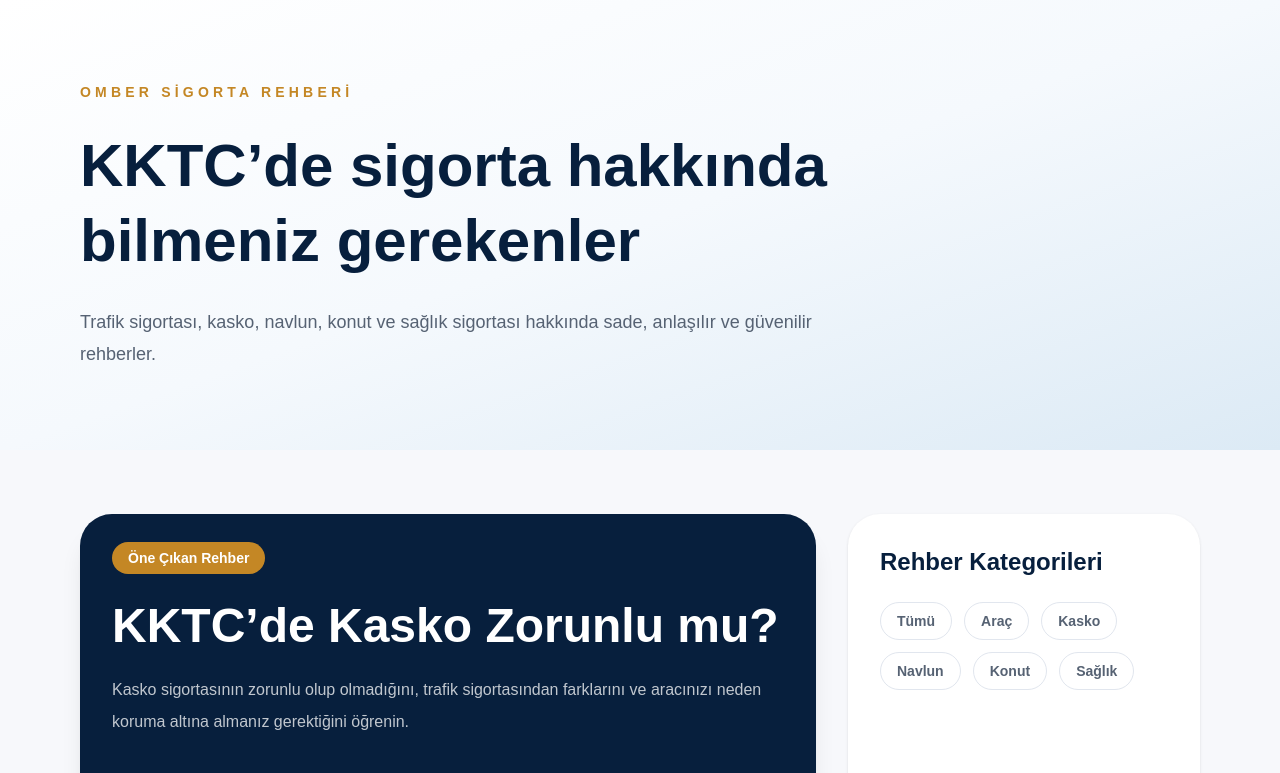
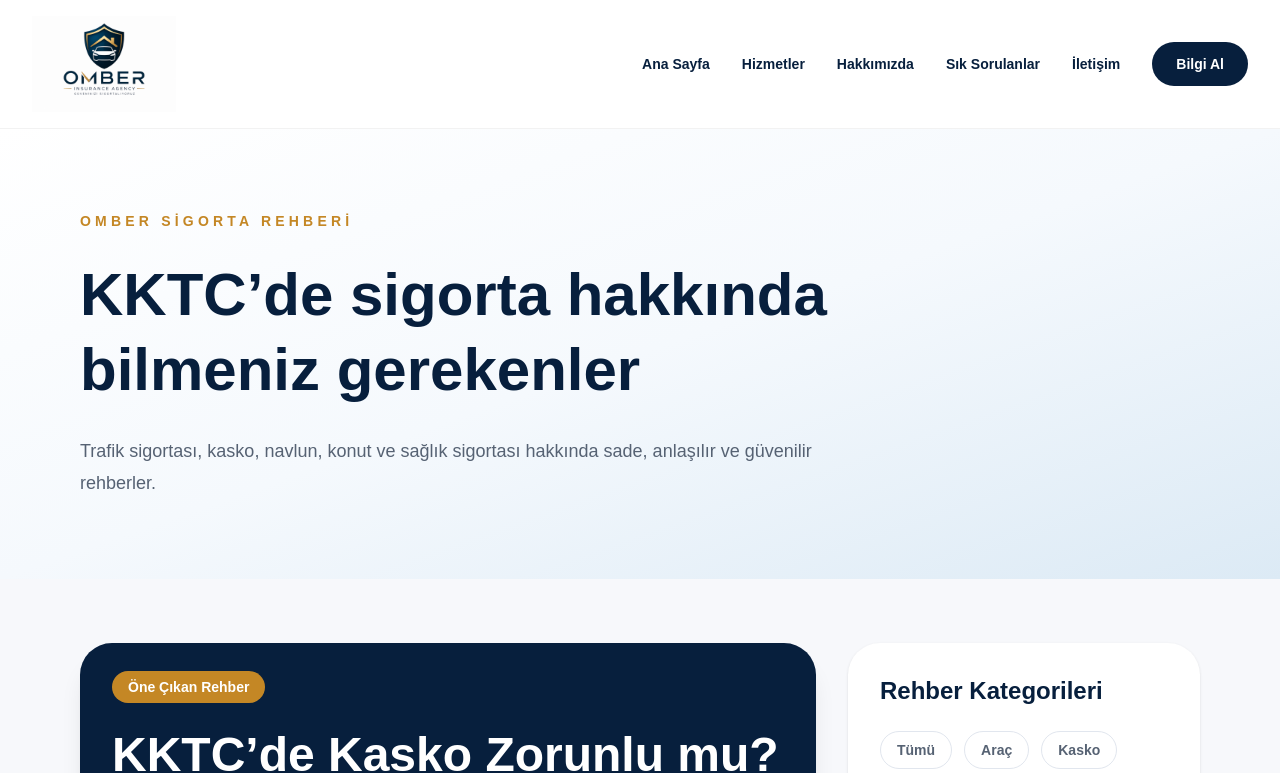
Before and after one commit to pasliilayda/omber-sigorta, a Next.js app: page /blog in a window 1280 px wide. Shown: the top 773 px of the page. Built offline with nearby package versions, Linux system fonts and the light colour scheme.

Commit message:
Updated blog navbar

```diff
--- a/app/blog/page.tsx
+++ b/app/blog/page.tsx
@@ -1,4 +1,5 @@
 import Link from "next/link";
+import Navbar from "@/components/Navbar";
 
 export const metadata = {
   title: "Sigorta Rehberi | Omber Sigorta",
@@ -53,6 +54,9 @@ const posts = [
 
 export default function BlogPage() {
   return (
+    <>
+      <Navbar />
+
       <main className="min-h-screen bg-[#f7f8fb] text-[#071f3d]">
         <section className="bg-gradient-to-br from-white via-[#f5f9fd] to-[#dceaf5] px-6 py-20 md:px-20">
           <div className="mx-auto max-w-7xl">
@@ -65,8 +69,8 @@ export default function BlogPage() {
             </h1>
 
             <p className="mt-7 max-w-3xl text-lg leading-8 text-[#566273]">
-            Trafik sigortası, kasko, navlun, konut ve sağlık sigortası hakkında
-            sade, anlaşılır ve güvenilir rehberler.
+              Trafik sigortası, kasko, navlun, konut ve sağlık sigortası
+              hakkında sade, anlaşılır ve güvenilir rehberler.
             </p>
           </div>
         </section>
@@ -139,5 +143,6 @@ export default function BlogPage() {
           </div>
         </section>
       </main>
+    </>
   );
 }
--- a/app/page.tsx
+++ b/app/page.tsx
@@ -1,6 +1,7 @@
 "use client";
 
 import { useState } from "react";
+import Navbar from "@/components/Navbar";
 import {
   Car,
   ShieldCheck,
--- /dev/null
+++ b/components/Navbar.tsx
@@ -0,0 +1,66 @@
+"use client";
+
+import Link from "next/link";
+import { Menu, X } from "lucide-react";
+import { useState } from "react";
+
+export default function Navbar() {
+  const [menuOpen, setMenuOpen] = useState(false);
+
+  return (
+    <nav className="sticky top-0 z-50 border-b border-black/5 bg-white/80 backdrop-blur-xl">
+      <div className="mx-auto flex max-w-7xl items-center justify-between px-4 py-4 md:px-8">
+        <Link href="/">
+          <img
+            src="/logo.png"
+            alt="Omber Sigorta"
+            className="h-16 w-auto md:h-24"
+          />
+        </Link>
+
+        <div className="hidden items-center gap-8 text-sm font-bold text-[#071f3d] md:flex">
+          <Link href="/">Ana Sayfa</Link>
+          <Link href="/#services">Hizmetler</Link>
+          <Link href="/#about">Hakkımızda</Link>
+          <Link href="/#faq">Sık Sorulanlar</Link>
+          <Link href="/#form">İletişim</Link>
+
+          <a
+            href="https://wa.me/905488504194"
+            target="_blank"
+            className="rounded-full bg-[#071f3d] px-6 py-3 text-white"
+          >
+            Bilgi Al
+          </a>
+        </div>
+
+        <button
+          onClick={() => setMenuOpen(!menuOpen)}
+          className="rounded-full bg-[#071f3d] p-3 text-white md:hidden"
+        >
+          {menuOpen ? <X /> : <Menu />}
+        </button>
+      </div>
+
+      {menuOpen && (
+        <div className="border-t border-black/5 bg-white px-6 py-6 md:hidden">
+          <div className="flex flex-col gap-5 text-base font-bold text-[#071f3d]">
+            <Link href="/">Ana Sayfa</Link>
+            <Link href="/#services">Hizmetler</Link>
+            <Link href="/#about">Hakkımızda</Link>
+            <Link href="/#faq">Sık Sorulanlar</Link>
+            <Link href="/#form">İletişim</Link>
+
+            <a
+              href="https://wa.me/905488504194"
+              target="_blank"
+              className="rounded-full bg-[#071f3d] px-6 py-3 text-center text-white"
+            >
+              Bilgi Al
+            </a>
+          </div>
+        </div>
+      )}
+    </nav>
+  );
+}
```
Lines whose indentation alone changed are shown as unchanged.
